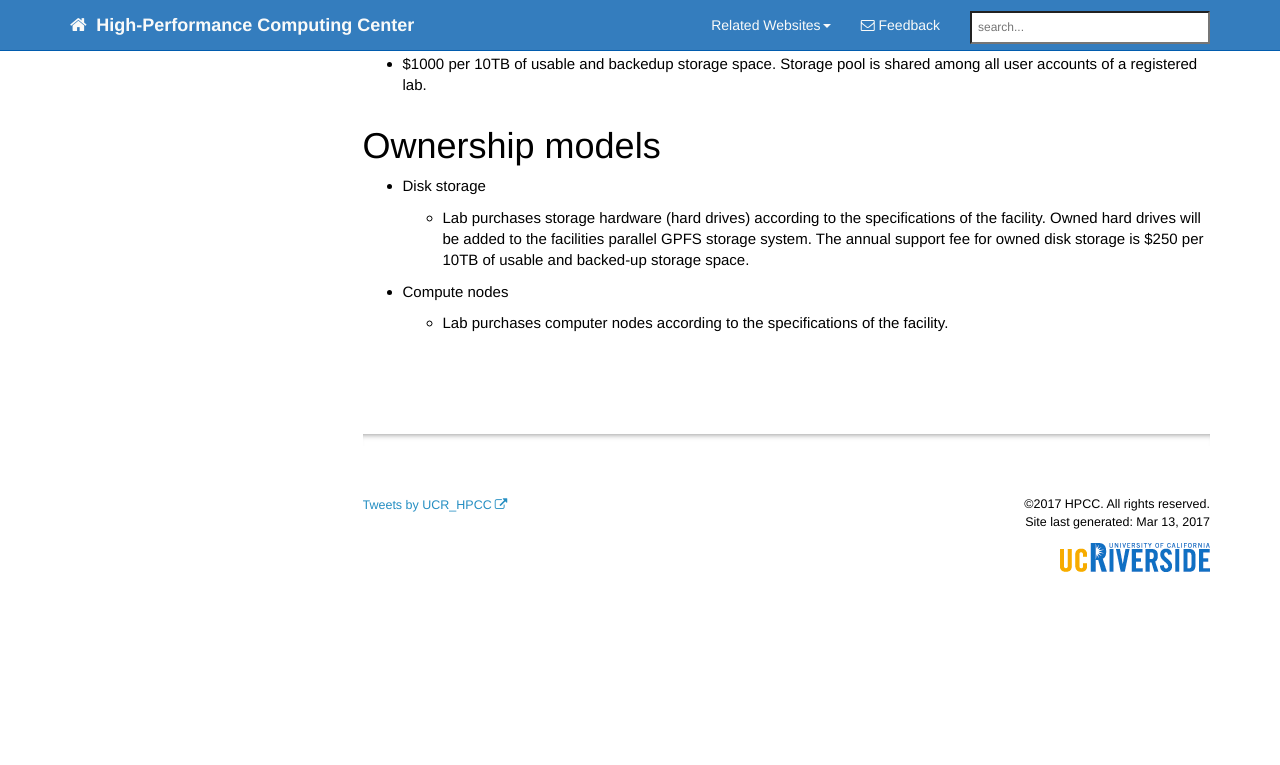
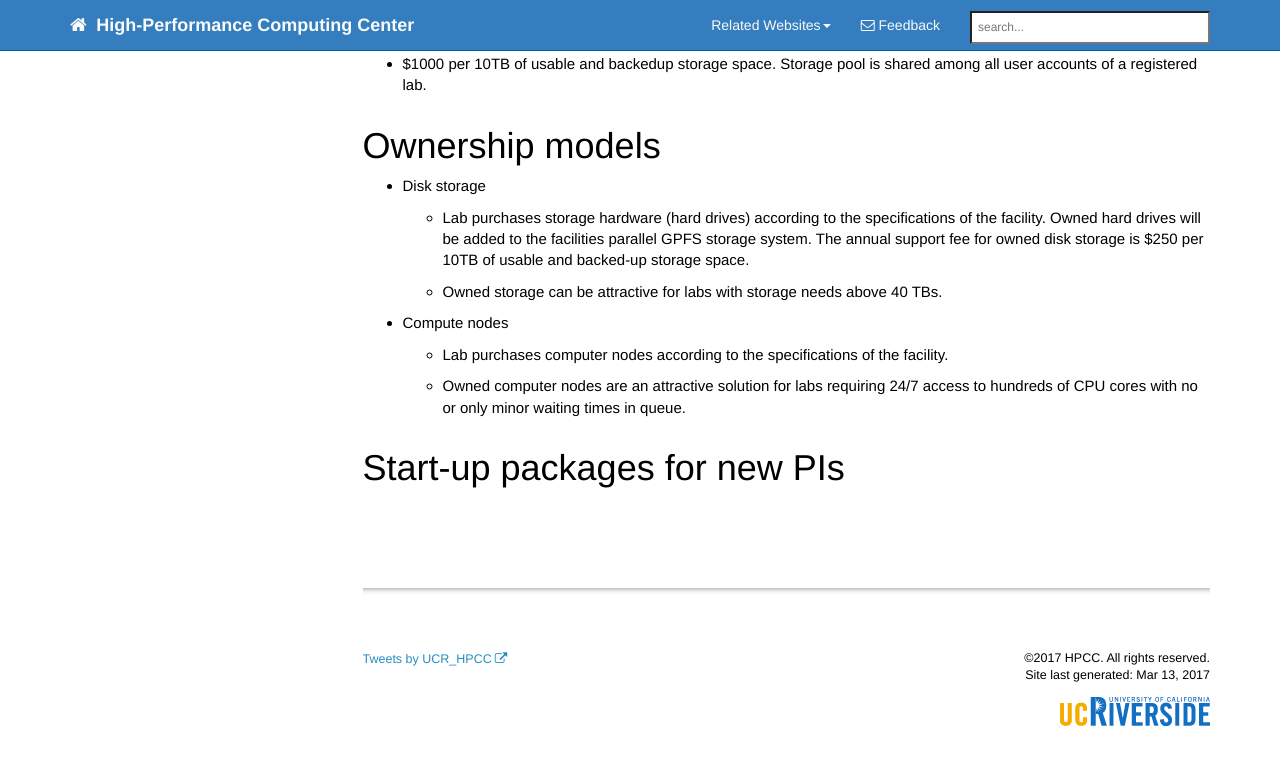
Before and after one commit to tgirke/rcf, a Jekyll site: the page built from rates.md, in a window 1280 px wide and 900 px high, scrolled down 677 px. Shown: the top 765 px of the window. Built offline with Jekyll 4.4.1, drawn with Linux system fonts in a browser that asks for light colours; nearby versions of some CDN libraries; comment, search, counter and statistics services are not loaded.

Commit message:
content edits

```diff
--- a/rates.md
+++ b/rates.md
@@ -30,7 +30,11 @@ The registration provides access to the following resources:
 * Disk storage
 
     * Lab purchases storage hardware (hard drives) according to the specifications of the facility. Owned hard drives will be added to the facilities parallel GPFS storage system. The annual support fee for owned disk storage is $250 per 10TB of usable and backed-up storage space.
+    * Owned storage can be attractive for labs with storage needs above 40 TBs.
 
 * Compute nodes
 
     * Lab purchases computer nodes according to the specifications of the facility.
+    * Owned computer nodes are an attractive solution for labs requiring 24/7 access to hundreds of CPU cores with no or only minor waiting times in queue.
+
+# Start-up packages for new PIs
```
